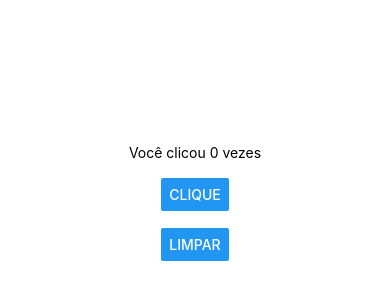
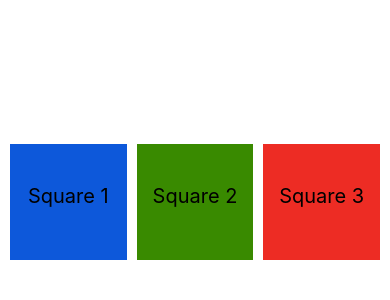
Before and after one commit to Jonas460/Dispositivos_Moveis, a React Native app: screen / in a window 390 px wide. Shown: the part 220-520 px from the top of the page. Built offline with nearby package versions, Linux system fonts and the light colour scheme.

Commit message:
feature: Questão 2

```diff
--- a/App.js
+++ b/App.js
@@ -1,42 +1,52 @@
-import { StatusBar } from 'expo-status-bar';
-import { StyleSheet, Text, View, Button } from 'react-native';
-import React, { useState } from 'react';
+import React from 'react';
+import { View, StyleSheet, Text } from 'react-native';
 
 export default function App() {
-  const [counter, setCounter] = useState(0);
-
-  const Separator = () => (
-    <View style={styles.separator} />
-  );
-
-  const text = (counter === 1) ? `vez` : `vezes`
-
   return (
     <View style={styles.container}>
-      <Text >Você clicou {counter} {text}</Text>
-      <Separator />
-      <Button
-        onPress={() => setCounter(counter + 1)}
-        title='Clique' />
-      <Separator />
-      <Button
-        onPress={() => setCounter(0)}
-        title='Limpar' />
-      <StatusBar style="auto" />
+      <View style={styles.blueSquare}>
+        <Text style={styles.text}>Square 1</Text>
+      </View>
+      <View style={styles.greenSquare}>
+        <Text style={styles.text}>Square 2</Text>
+      </View>
+      <View style={styles.redSquare}>
+        <Text style={styles.text}>Square 3</Text>
+      </View>
     </View>
   );
 }
 
 const styles = StyleSheet.create({
-  separator: {
-    marginVertical: 8,
-    borderBottomColor: '#737373',
-    borderBottomWidth: StyleSheet.hairlineWidth,
-  },
   container: {
     flex: 1,
-    backgroundColor: '#fff',
+    flexDirection: 'row',
     alignItems: 'center',
     justifyContent: 'center',
+    backgroundColor: 'white'
+  },
+  text: {
+    marginTop: 40,
+    textAlign: 'center',
+    fontSize: 20,
+  },
+  blueSquare: {
+    backgroundColor: '#0D58DA',
+    flex: 1,
+    aspectRatio: 1,
+    marginRight: 10,
+    marginLeft: 10,
+  },
+  greenSquare: {
+    backgroundColor: '#398a00',
+    flex: 1,
+    aspectRatio: 1,
+    marginRight: 10,
+  },
+  redSquare: {
+    backgroundColor: '#ED2C24',
+    flex: 1,
+    aspectRatio: 1,
+    marginRight: 10,
   },
 });
```
